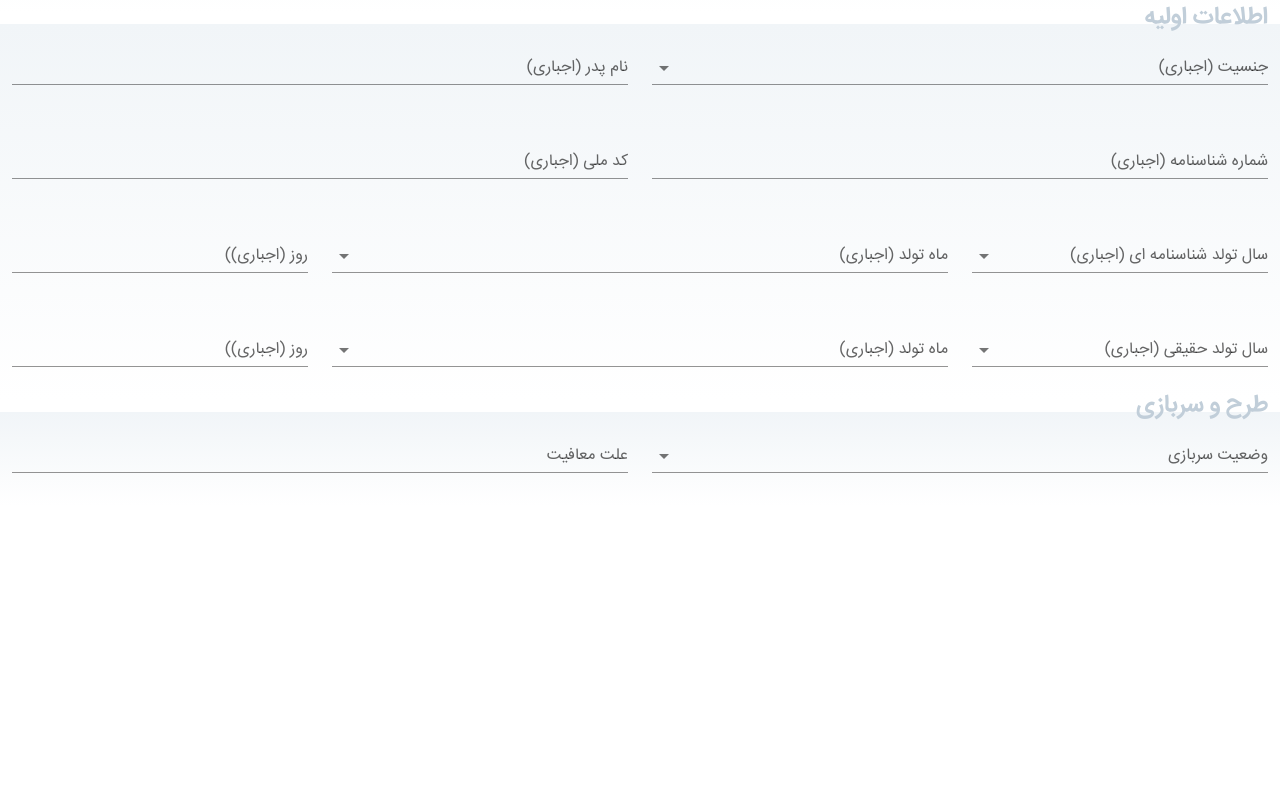
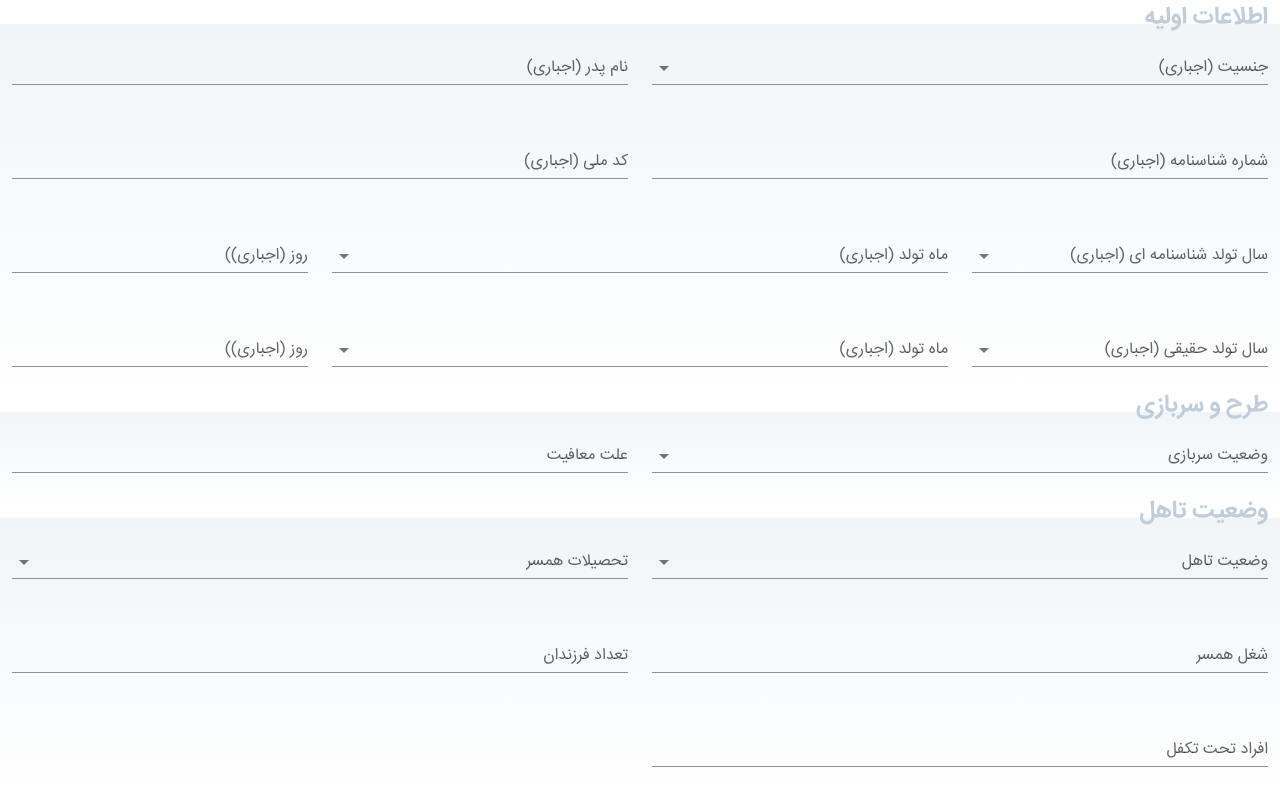
Before and after one commit to mistrs2p/orkidify_hr, a Vue app: page / in a window 1280 px wide. Shown: the part 936-1736 px from the top of the page. Before the commit the page ends 1442 px from the top, so only its background shows below. Built offline with nearby package versions, Linux system fonts and the light colour scheme.

Commit message:
Marriage Section Added

```diff
--- a/src/App.vue
+++ b/src/App.vue
@@ -168,6 +168,51 @@
           </v-col>
         </v-row>
 
+        <h2>وضعیت تاهل</h2>
+        <v-row>
+          <v-col
+            cols="6"
+          >
+            <v-select
+              label="وضعیت تاهل"
+              :items="marriage"
+            />
+          </v-col>
+
+          <v-col
+            cols="6"
+          >
+            <v-select
+              label="تحصیلات همسر"
+              :items="majors"
+            />
+          </v-col>
+
+          <v-col
+            cols="6"
+          >
+            <v-text-field
+              label="شغل همسر"
+            />
+          </v-col>
+
+          <v-col
+            cols="6"
+          >
+            <v-text-field
+              label="تعداد فرزندان"
+            />
+          </v-col>
+
+          <v-col
+            cols="6"
+          >
+            <v-text-field
+              label="افراد تحت تکفل"
+            />
+          </v-col>
+        </v-row>
+
       </v-form>
     </v-container>
 
@@ -186,7 +231,9 @@ export default {
     gender: ['مرد', 'زن'],
     years: ['۱۳۴۰', '۱۳۴۱','۱۳۴۲','۱۳۴۳','۱۳۴۴','۱۳۴۵','۱۳۴۶','۱۳۴۷','۱۳۴۸','۱۳۴۹','۱۳۵۰','۱۳۵۱','۱۳۵۲','۱۳۵۳','۱۳۵۴','۱۳۵۵','۱۳۵۶','۱۳۵۷','۱۳۵۸','۱۳۵۹','۱۳۶۰','۱۳۶۱','۱۳۶۲','۱۳۶۳','۱۳۶۴','۱۳۶۵','۱۳۶۶','۱۳۶۷','۱۳۶۸','۱۳۶۹','۱۳۷۰','۱۳۷۱','۱۳۷۲','۱۳۷۳','۱۳۷۴','۱۳۷۵','۱۳۷۶','۱۳۷۷','۱۳۷۸','۱۳۷۹','۱۳۸۰','۱۳۸۱','۱۳۸۲','۱۳۸۳','۱۳۸۴','۱۳۸۵','۱۳۸۶','۱۳۸۷','۱۳۸۸', '۱۳۸۹','۱۳۹۰','۱۳۹۱','۱۳۹۲','۱۳۹۳','۱۳۹۴','۱۳۹۵','۱۳۹۶','۱۳۹۷','۱۳۹۸','۱۳۹۹','۱۴۰۰'],
     months: ['فروردین','اردیبهشت','خرداد','تیر','مرداد','شهریور','مهر','آبان','آذر','دی','بهمن','اسفند'],
-    military: ['معافیت پزشکی','معافیت سایر','پایان طرح خدمت','در حال اتمام','در حال گذراندن','هنوز شروع نشده']
+    military: ['معافیت پزشکی','معافیت سایر','پایان طرح خدمت','در حال اتمام','در حال گذراندن','هنوز شروع نشده'],
+    marriage: ['متاهل','مطلقه','مجرد'],
+    majors: ['متخصص و PHD','دکترا حرفه ای','کارشناسی ارشد','کارشناسی','فوق دبپلم','دیپلم','سایر']
   }),
 };
 </script>
```
